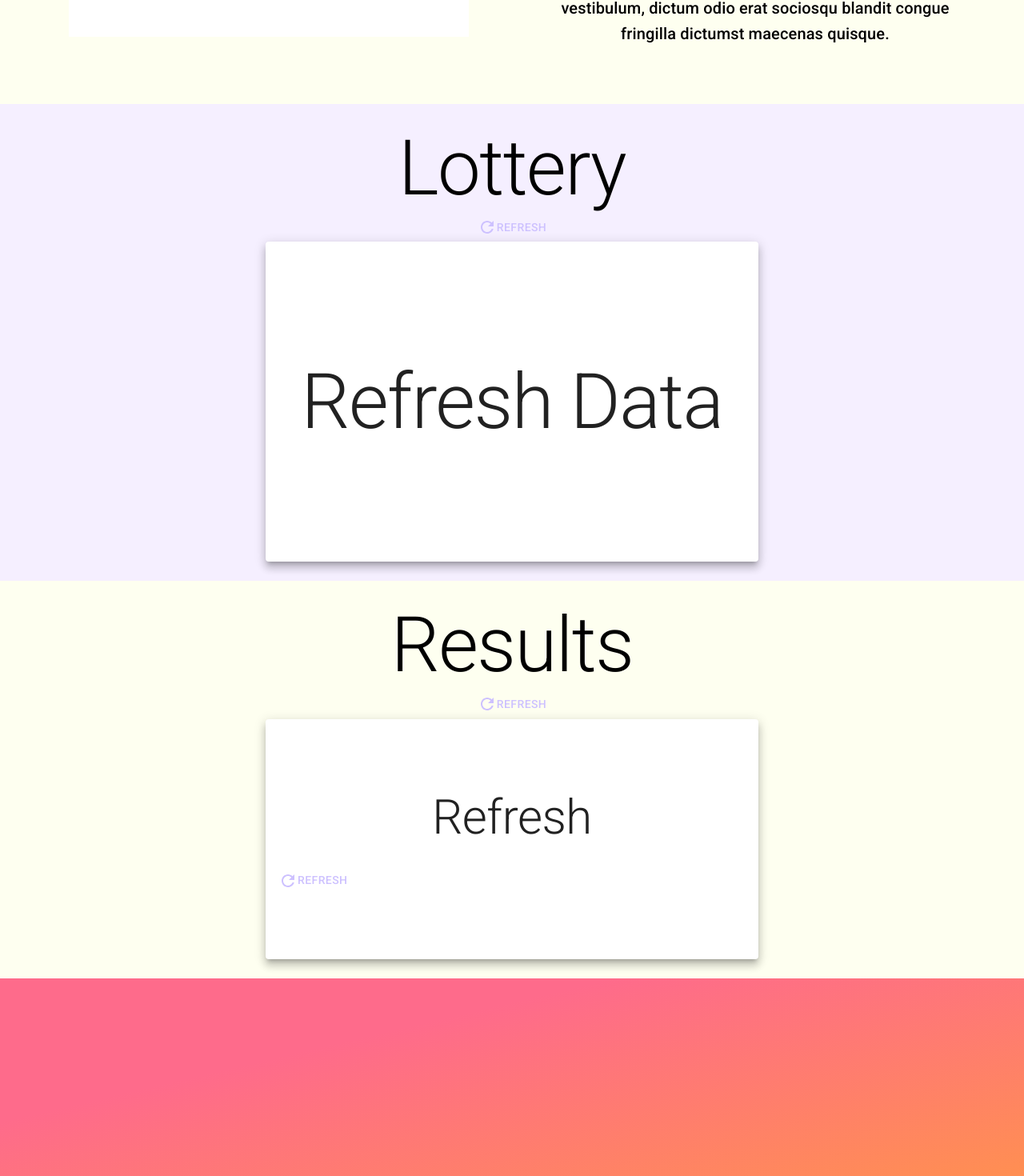
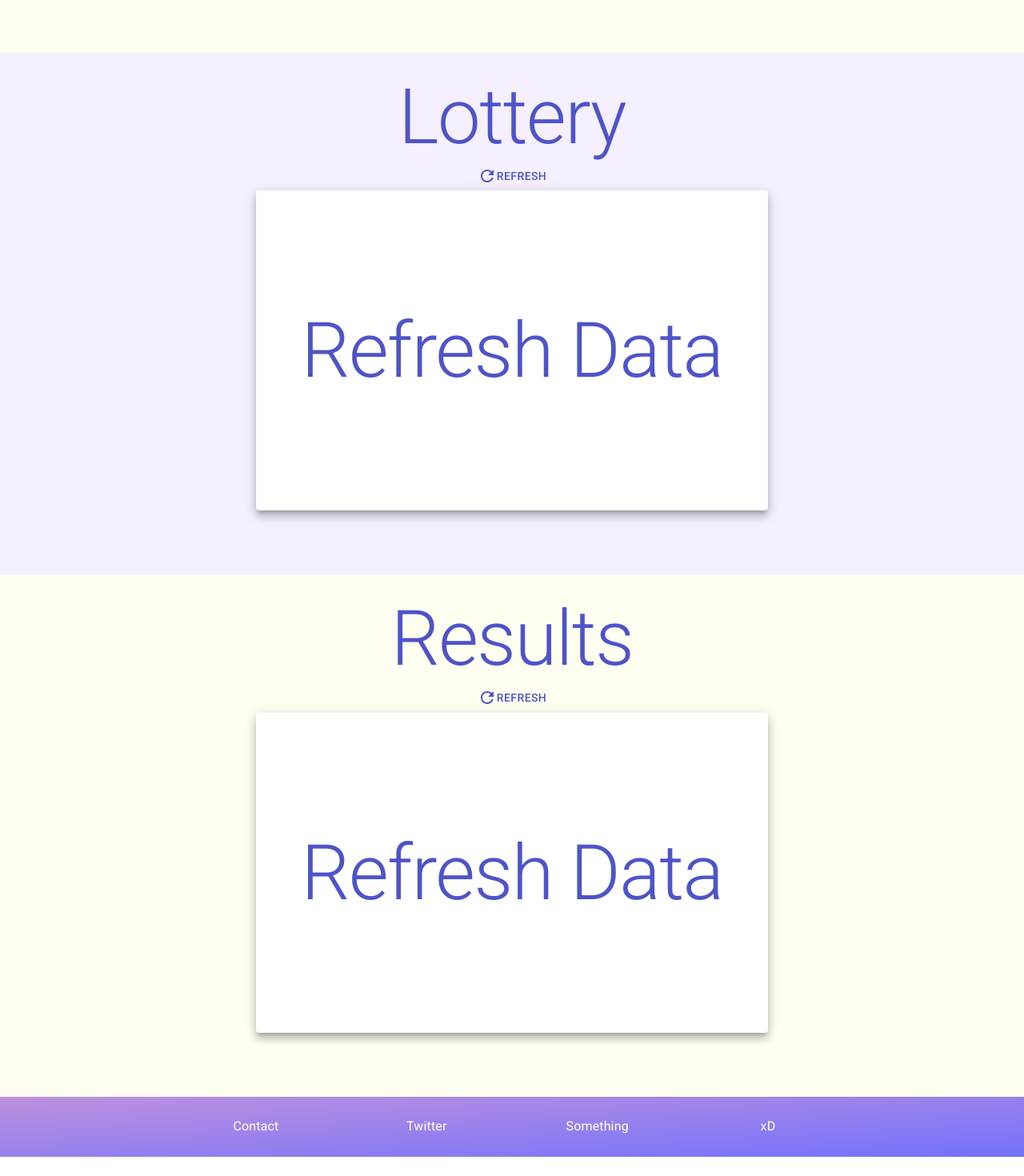
Before and after one commit to rexode/prueba-frontend, a React (Create React App) app in the folder web/: page / in a window 1280 px wide. Shown: the part 1315-2785 px from the top of the page at 80% size. After the commit the page ends 2761 px from the top, so only its background shows below. Built offline with nearby package versions, Linux system fonts and the light colour scheme.

Commit message:
results done

```diff
--- a/web/src/App.jsx
+++ b/web/src/App.jsx
@@ -9,6 +9,7 @@ import Entrance from "./components/Entrance";
 import History from "./components/History";
 import Lottery from "./components/Lottery";
 import Results from "./components/Results";
+import Footer from "./components/Footer";
 import { ethers } from "ethers";
 
 
@@ -72,23 +73,10 @@ function App() {
       <div className="App">
         <Navbar initConnection={initConnection} account={account} />
         <Entrance />
-        <Toolbar
-          sx={{
-            background: "linear-gradient(to right bottom,  #bd91de, #7371fc)",
-            boxShadow: 2,
-          }}
-        ></Toolbar>
         <History />
         <Lottery account={account} provider={provider} />
         <Results account={account} provider={provider} />
-        <Box
-          sx={{
-            background:
-              "linear-gradient(to bottom right, #fe6b8b 30%, #ff8e53 90%)",
-            width: 1,
-            height: 300,
-          }}
-        ></Box>
+        <Footer/>
       </div>
     </ThemeProvider>
   );
--- a/web/src/components/Entrance.jsx
+++ b/web/src/components/Entrance.jsx
@@ -24,7 +24,9 @@ const theme = createTheme({
     background: {
       default: "#f8f7ff",
     },
+
   },
+
 });
 
 const BotonPersonalizado = styled(Button)({
@@ -36,6 +38,7 @@ const BotonPersonalizado = styled(Button)({
 const Entrance = ()=>{
 
 return (
+  <ThemeProvider theme={theme}>
   <Paper
     elevation={0}
     sx={{
@@ -74,6 +77,8 @@ return (
       <Typography variant="h1">Win</Typography>
     </Box>
   </Paper>
+  </ThemeProvider >
+
 );
 
 
--- /dev/null
+++ b/web/src/components/Footer.jsx
@@ -0,0 +1,39 @@
+import React from "react";
+import {
+    Container,
+    AppBar, Toolbar, Typography, Button, IconButton,Box,Grid
+  } from "@mui/material";
+  import { styled } from "@mui/material";
+  const BoxPersonalizada = styled(Box)({
+    color: "white",
+    background: "linear-gradient(to right bottom, #bd91de, #7371fc)",
+  });
+  const TypographyPer = styled(Typography)({
+    color: "white",
+  });
+export default function Footer(){
+
+
+return(
+    <BoxPersonalizada sx={{ minHeight: 75,display:"flex"
+}}>
+
+    <Grid container  sx={{justifyContent: 'center',alignItems:"center"}}>
+          <Grid item xs={2} >
+            <TypographyPer>Contact</TypographyPer>
+          </Grid>
+          <Grid item xs={2} >
+            <TypographyPer >Twitter</TypographyPer>
+          </Grid>
+          <Grid item xs={2} >
+            <TypographyPer>Something</TypographyPer>
+          </Grid>
+          <Grid item xs={2} >
+            <TypographyPer>xD</TypographyPer>
+          </Grid>
+
+        </Grid>
+    </BoxPersonalizada>
+)
+
+}
--- a/web/src/components/History.jsx
+++ b/web/src/components/History.jsx
@@ -21,8 +21,8 @@ export default function History() {
           </Grid>
           <Grid item xs={1}>
             <Box sx={{ p: 4 }}>
-              <Typography variant="h2">Who are we?</Typography>
-              <Typography variant="h6">
+              <Typography variant="h2" sx={{color:"#4e54c8"}}>Who are we?</Typography>
+              <Typography variant="h6" sx={{color:"#4e54c8"}}>
                 pepe ipsum dolor sit amet consectetur adipiscing, elit himenaeos
                 praesent senectus natoque litora condimentum, montes neque
                 molestie potenti egestas. Dignissim iaculis dapibus suspendisse
--- a/web/src/components/Lottery.jsx
+++ b/web/src/components/Lottery.jsx
@@ -1,6 +1,8 @@
 import React from "react";
 import { ethers } from "ethers";
 import { useEffect, useState } from "react";
+import { createTheme, ThemeProvider } from "@mui/material/styles";
+
 import {
   Button,
   Typography,
@@ -9,11 +11,33 @@ import {
   Alert,
   Snackbar,
   ButtonGroup,
+
 } from "@mui/material";
 import { Box } from "@mui/system";
 import { Refresh, Add, Remove } from "@mui/icons-material";
 import abi from "../abi/abi.json";
 import { styled } from "@mui/material";
+
+const theme = createTheme({
+  palette: {
+    primary: {
+      light: "#757ce8",
+      main: "#4e54c8",
+      dark: "#002884",
+      contrastText: "#fff",
+    },
+    secondary: {
+      light: "#ff7961",
+      main: "#a594f9",
+      dark: "pink",
+      contrastText: "#fff",
+    },
+  },
+
+});
+const TypographyPer = styled(Typography)({
+  color: "#4e54c8",
+});
 
 export default function Lottery(props) {
   const [Nwinners, setNwinners] = useState("Refresh");
@@ -119,13 +143,13 @@ export default function Lottery(props) {
     }
 
     return (
-      <>
+      <ThemeProvider theme={theme}>
         {IdGame.toString() === "Refresh" ? (
           <Card raised sx={{ width: "50%", minHeight: 400,display:"flex"
         }}>
             <Grid container sx={{flexDirection: 'columns' ,justifyContent: 'center',alignItems:"center"}}>
               <Grid item>
-              <Typography variant="h1" sx={{flexGrow: 1}}>Refresh Data</Typography>
+              <TypographyPer variant="h1" sx={{flexGrow: 1}} >Refresh Data</TypographyPer>
               </Grid>
             </Grid>
           </Card>
@@ -133,30 +157,30 @@ export default function Lottery(props) {
           <Card raised sx={{ width: "50%", minHeight: 400 }}>
             <Grid container alignItems="center" rowSpacing={1} sx={{ mb: 2 }}>
               <Grid item xs={12}>
-                <Typography variant="h1">Prize:{Prize}</Typography>
+                <TypographyPer variant="h1">Prize:{Prize}</TypographyPer>
               </Grid>
               <Grid item xs={4}>
-                <Typography>id:{IdGame}</Typography>
+                <TypographyPer >id:{IdGame}</TypographyPer>
               </Grid>
               <Grid item xs={4}>
-                <Typography>Nº Winners:{Nwinners}</Typography>
+                <TypographyPer >Nº Winners:{Nwinners}</TypographyPer>
               </Grid>
               <Grid item xs={4}>
-                <Typography>Cost Ticket:{CostTicket}</Typography>
+                <TypographyPer >Cost Ticket:{CostTicket}</TypographyPer>
               </Grid>
               <Grid item xs={4}>
-                <Typography>Max Tickets:{MaxTickets}</Typography>
+                <TypographyPer >Max Tickets:{MaxTickets}</TypographyPer>
               </Grid>
               <Grid item xs={4}>
-                <Typography>Tickets left:{TicktetsLeft}</Typography>
+                <TypographyPer >Tickets left:{TicktetsLeft}</TypographyPer>
               </Grid>
               <Grid item xs={4}>
-                <Typography>Max Tickets/wallet:{MaxTicketsPlayers}</Typography>
+                <TypographyPer >Max Tickets/wallet:{MaxTicketsPlayers}</TypographyPer>
               </Grid>
               <Grid item xs={12}>
-                <Typography>
+                <TypographyPer >
                   TicketsAlreadyBought :{TotalTicketsUser}/{MaxTicketsPlayers}
-                </Typography>
+                </TypographyPer>
               </Grid>
               <Grid item xs={12}>
                 <Grid
@@ -167,7 +191,7 @@ export default function Lottery(props) {
                 >
                   {PrizeWinners.map((winner) => (
                     <Grid item xs={2}>
-                      <Typography>{winner}</Typography>
+                      <TypographyPer color="primary">{winner}</TypographyPer>
                     </Grid>
                   ))}
                 </Grid>
@@ -197,7 +221,7 @@ export default function Lottery(props) {
                     </ButtonGroup>
                     <Box sx={{ mt: 3 }}>
                       <BotonPersonalizado onClick={pruebaError}>
-                        prueba
+                        Buy Tickets
                       </BotonPersonalizado>
                     </Box>
                   </Grid>
@@ -219,7 +243,7 @@ export default function Lottery(props) {
             </Grid>
           </Card>
         )}
-      </>
+      </ThemeProvider>
     );
   }
 
@@ -321,9 +345,9 @@ export default function Lottery(props) {
       ) : (
         <></>
       )}
-      <Box sx={{ p: 3 }}>
-        <Typography variant="h1">Lottery</Typography>
-        <Button onClick={getInfoContract} disabled={buttonState === "loading"}>
+      <Box sx={{ pb: 10,pt:3 }}>
+        <TypographyPer variant="h1">Lottery</TypographyPer>
+        <Button sx={{color:"#4e54c8"}} onClick={getInfoContract} disabled={buttonState === "loading"}>
           <Refresh />
           {buttonState === "loaded" ? "Refresh" : "Fetching..."}
         </Button>
--- a/web/src/components/Results.jsx
+++ b/web/src/components/Results.jsx
@@ -1,6 +1,7 @@
 import React from "react";
 import { useEffect, useState } from "react";
 import { Refresh, Add, Remove } from "@mui/icons-material";
+import { styled } from "@mui/material";
 
 import { ethers } from "ethers";
 import abi from "../abi/abi.json";
@@ -17,8 +18,10 @@ import {
   IconButton,
 } from "@mui/material";
 import { Box } from "@mui/system";
-
-export default function (props) {
+const TypographyPer = styled(Typography)({
+  color: "#4e54c8",
+});
+export default function Results(props) {
   const { account, provider } = props;
   const [lastGameId, setLastGameId] = useState(parseInt(0));
   const [active, setActive] = useState(false);
@@ -80,33 +83,15 @@ export default function (props) {
     return (
       <>
         {parseInt(lastGameId) == 0 ? (
-          <Box
-            sx={{
-              justifyContent: "center",
-              minWidth: "50%",
-              minHeight: 300,
-            }}
-          >
-            <Card
-              raised
-              style={{
-                minHeight: "100%",
-                justify: "center",
-                alignContent: "center",
-                alignItems: "center",
-              }}
-            >
-              <CardContent>
-                <Typography variant="h2">Refresh</Typography>
-              </CardContent>
-              <CardActions disableSpacing>
-                <Button aria-label="add to favorites">
-                  <Refresh/>
-                  Refresh
-                </Button>
-              </CardActions>
-            </Card>
-          </Box>
+
+          <Card raised sx={{ width: "50%", minHeight: 400,display:"flex"
+        }}>
+            <Grid container sx={{flexDirection: 'columns' ,justifyContent: 'center',alignItems:"center"}}>
+              <Grid item>
+              <TypographyPer variant="h1" sx={{flexGrow: 1}}>Refresh Data</TypographyPer>
+              </Grid>
+            </Grid>
+          </Card>
         ) : (
           <Box
             sx={{
@@ -116,9 +101,9 @@ export default function (props) {
             }}
           >
             <Card raised>
-              <Typography variant="h3">{Pool[lastGameId]}</Typography>
+              <TypographyPer variant="h3">{Pool[lastGameId]}</TypographyPer>
               {Winners[lastGameId].map((winner) => (
-                <Typography>{winner}</Typography>
+                <TypographyPer>{winner}</TypographyPer>
               ))}
             </Card>
           </Box>
@@ -128,9 +113,9 @@ export default function (props) {
   }
 
   return (
-    <Box sx={{ background: "#FEFFF0" ,p:3}}>
-      <Typography variant="h1">Results</Typography>
-      <Button onClick={getInfoContract} disabled={buttonState === "loading"}>
+    <Box sx={{ background: "#FEFFF0" ,pb: 10,pt:3 }}>
+      <Typography variant="h1" sx={{color:"#4e54c8"}}>Results</Typography>
+      <Button sx={{color:"#4e54c8"}} onClick={getInfoContract} disabled={buttonState === "loading"}>
         <Refresh />
         {buttonState === "loaded" ? "Refresh" : "Fetching..."}
       </Button>
```
